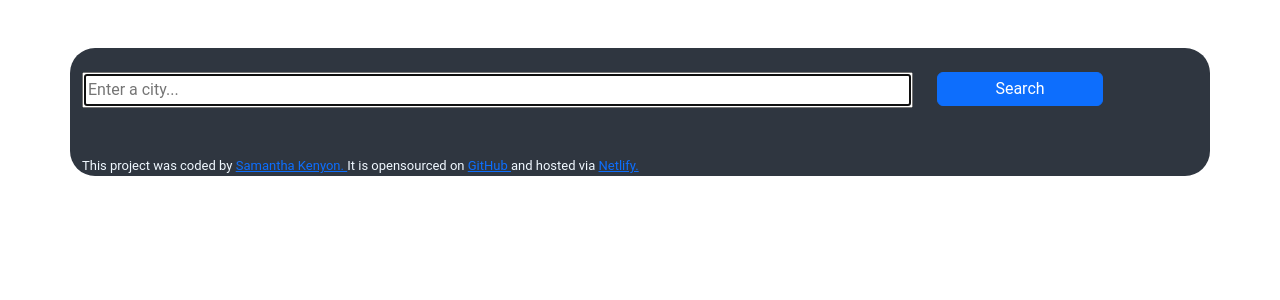
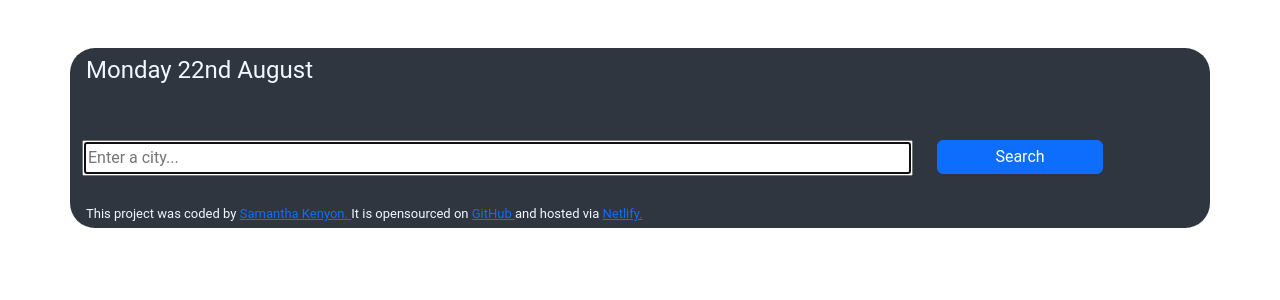
Before and after one commit to sammiek88/weather-react, a React (Create React App) app: page / in a window 1280 px wide. Shown: the top 300 px of the page. Built offline with nearby package versions, Linux system fonts and the light colour scheme.

Commit message:
Added date

```diff
--- a/src/App.js
+++ b/src/App.js
@@ -1,12 +1,14 @@
 import React from 'react';
 import GitHubLink from './GitHubLink.js';
 import Search from './Search';
+import CurrentDate from './CurrentDate';
 
 import './App.css';
 
 export default function App() {
   return (
     <div className="container">
+      <CurrentDate />
       <Search />
       <GitHubLink />
     </div>
--- /dev/null
+++ b/src/CurrentDate.css
@@ -0,0 +1,4 @@
+.currentDate {
+  color: aliceblue;
+  font-size: x-large;
+}
--- /dev/null
+++ b/src/CurrentDate.js
@@ -0,0 +1,7 @@
+import React from 'react';
+
+import './CurrentDate.css';
+
+export default function () {
+  return <div className="currentDate mt-5 p-1">Monday 22nd August</div>;
+}
--- a/src/GitHubLink.js
+++ b/src/GitHubLink.js
@@ -4,7 +4,7 @@ import './GitHubLink.css';
 
 export default function gitHub() {
   return (
-    <footer className="footer mt-5">
+    <footer className="footer mt-4 p-1">
       This project was coded by{' '}
       <a
         href="https://modest-kirch-16da8d.netlify.app/"
--- a/src/Search.js
+++ b/src/Search.js
@@ -1,4 +1,5 @@
 import React, { useState } from 'react';
+
 import axios from 'axios';
 
 import './Search.css';
@@ -9,7 +10,6 @@ export default function Search() {
   const [weather, setWeather] = useState({});
 
   function displayWeather(response) {
-    console.log(response);
     setLoaded(true);
     setWeather({
       temp: response.data.main.temp,
@@ -38,7 +38,7 @@ export default function Search() {
       <div className=" row mt-5">
         <div className="col-9">
           <input
-            className="search p-1 mt-4"
+            className="search p-1 "
             type="search"
             placeholder="Enter a city..."
             onChange={updateCity}
@@ -49,7 +49,7 @@ export default function Search() {
           <input
             type="submit"
             value="Search"
-            className="search-button btn btn-primary p-1 mt-4"
+            className="search-button btn btn-primary p-1 "
           />
         </div>
       </div>
@@ -87,7 +87,7 @@ export default function Search() {
           </div>
           <h4>{weather.description.toUpperCase()}</h4>
           <br />
-          <li>Wind: {Math.round(weather.wind)}km/h</li>
+          <li>Wind: {Math.round(weather.wind)} km/h</li>
           <li>Humidity: {weather.humidity}%</li>
           <li>Feels Like: {Math.round(weather.feelsLike)}°C</li>
         </ul>
```
